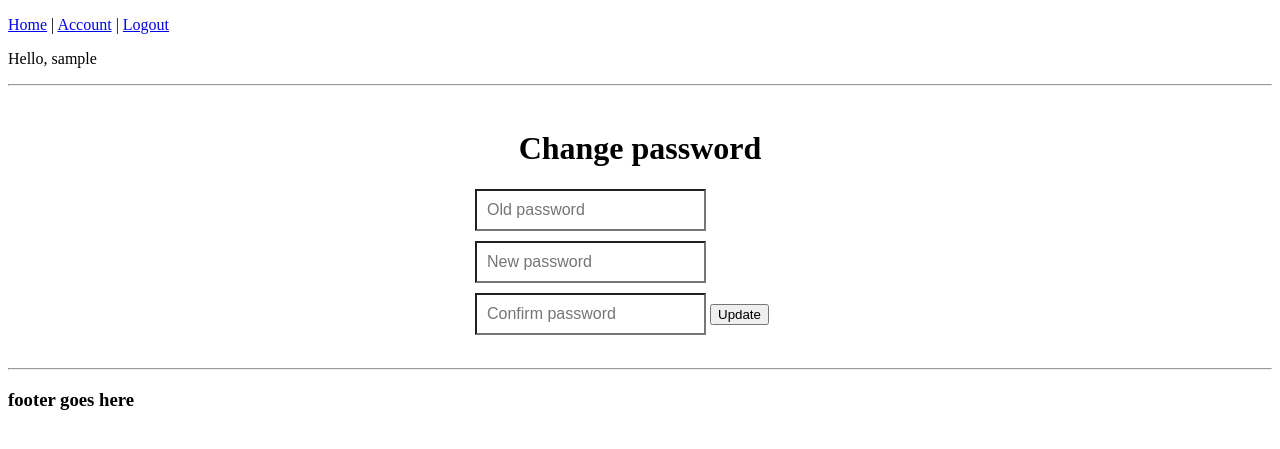
After one commit to Jathosn/Learning-Django, a Django app: page /password_change/ in a window 1280 px wide. The commit adds this page. Shown: the top 449 px of the page. Run offline with Django 4.2, Linux system fonts and the light colour scheme; the visitor is signed in with stand-in values (Sample User, id 1).

Commit message:
password change functionality

```diff
--- a/account/templates/account/account.html
+++ b/account/templates/account/account.html
@@ -29,4 +29,8 @@
     <button type="submit">Save changes</button>
 </form>
 
+<div class="d-flex flex-column">
+    <a class="m-auto" href="{% url 'password_change' %}">Change password</a>
+</div>
+
 {% endblock content %}
--- a/account/templates/account/login.html
+++ b/account/templates/account/login.html
@@ -29,4 +29,8 @@
     <button type="submit">Login</button>
 </form>
 
+<div class="d-flex flex-column">
+    <a class="m-auto" href="{% url 'password_reset' %}">Reset password</a>
+</div>
+
 {% endblock content %}
--- a/receipy/settings.py
+++ b/receipy/settings.py
@@ -31,6 +31,8 @@ DEBUG = True
 
 ALLOWED_HOSTS = []
 
+if DEBUG:
+    EMAIL_BACKEND = 'django.core.mail.backends.console.EmailBackend'
 
 # Application definition
 
--- a/receipy/urls.py
+++ b/receipy/urls.py
@@ -16,6 +16,7 @@ Including another URLconf
 """
 from django.contrib import admin
 from django.urls import path
+from django.contrib.auth import views as auth_views
 
 from personal.views import home_screen_view
 from account.views import (
@@ -33,5 +34,11 @@ urlpatterns = [
     path('login/', login_view, name="login"),
     path('account/', account_view, name="account"),
 
+    path('password_change/done/', auth_views.PasswordChangeDoneView.as_view(template_name='registration/password_change_done.html'), name='password_change_done'),
+    path('password_change/', auth_views.PasswordChangeView.as_view(template_name='registration/password_change.html'), name='password_change'),
+    path('password_reset/done/', auth_views.PasswordResetCompleteView.as_view(template_name='registration/password_reset_done.html'), name='password_reset_done'),
+    path('reset/<uidb64>/<token>/', auth_views.PasswordResetConfirmView.as_view(), name='password_reset_confirm'),
+    path('password_reset/', auth_views.PasswordResetView.as_view(), name='password_reset'),
+    path('reset/done/', auth_views.PasswordResetCompleteView.as_view(template_name='registration/password_reset_complete.html'), name='password_reset_complete'),
 
 ]
--- /dev/null
+++ b/templates/registration/password_change.html
@@ -0,0 +1,52 @@
+{% extends 'base.html' %}
+
+{% block content %}
+<style type="text/css">
+  .form-signin {
+    width: 100%;
+    max-width: 330px;
+    padding: 15px;
+    margin: auto;
+  }
+  .form-signin .checkbox {
+    font-weight: 400;
+  }
+  .form-signin .form-control {
+    position: relative;
+    box-sizing: border-box;
+    height: auto;
+    padding: 10px;
+    font-size: 16px;
+  }
+  .form-signin .form-control:focus {
+    z-index: 2;
+  }
+  .form-signin input[type="password"] {
+    margin-bottom: 10px;
+    border-bottom-right-radius: 0;
+    border-bottom-left-radius: 0;
+  }
+  .h3{
+    text-align: center;
+  }
+</style>
+
+
+<form method="POST" class="form-signin">{% csrf_token %}
+  <h1 class="h3 mb-3 font-weight-normal">Change password</h1>
+    <input name="old_password" class="form-control" placeholder="Old password" type="password" id="id_old_password" required="true">
+    <input name="new_password1" class="form-control" placeholder="New password" type="password" id="id_new_password1" required="true">
+    <input name="new_password2" class="form-control" placeholder="Confirm password" type="password" id="id_new_password2" required="true">
+
+    {% for field in form %}
+      {% for error in field.errors %}
+        <p style="color: red">{{ error }}</p>
+      {% endfor %}
+    {% endfor %}
+
+  <button class="btn btn-lg btn-primary btn-block" type="submit">Update</button>
+</form>
+
+
+
+{% endblock %}
--- /dev/null
+++ b/templates/registration/password_reset_subject.txt
@@ -0,0 +1 @@
+CodingWithMitch password reset
```
Also changed, not shown: templates/registration/password_change_done.html (added, +11 -0 lines), templates/registration/password_reset_complete.html (added, +12 -0 lines), templates/registration/password_reset_done.html (added, +20 -0 lines), templates/registration/password_reset_email.html (added, +12 -0 lines), templates/registration/password_reset_form.html (added, +45 -0 lines).
